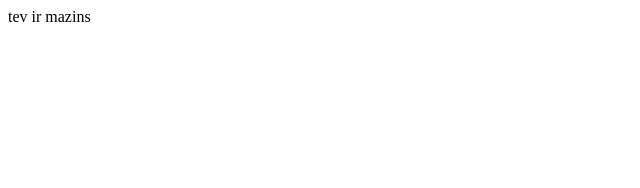
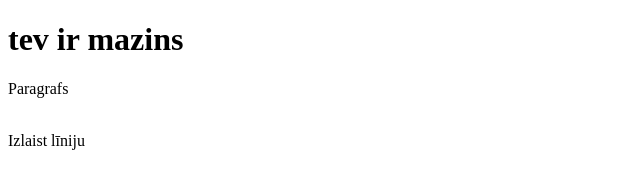
Before and after one commit to Gabitis/webpage3, a plain HTML site: page index.html in a window 1280 px wide. Shown: the whole page, without its empty margins (0-640 px from the left). Drawn offline with Linux system fonts and the light colour scheme.

Commit message:
Update index.html

```diff
--- a/index.html
+++ b/index.html
@@ -2,8 +2,11 @@
 <html>
 <body>
 
- tev ir mazins
+  <h1>tev ir mazins</h1>
+  <p>Paragrafs</p>
+  <br>Izlaist līniju</br>
 
 
 </body>
+
 </html>
```
